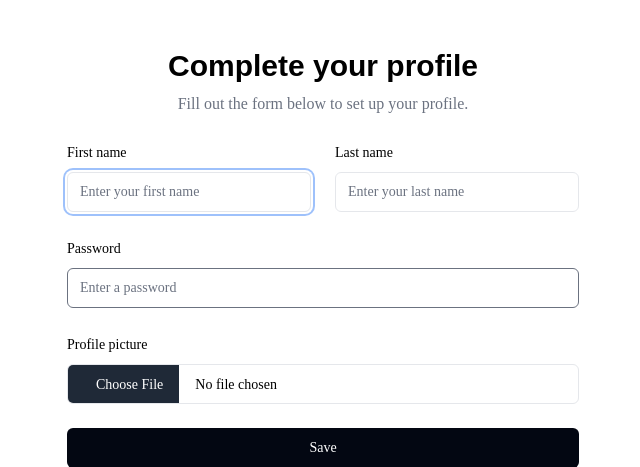
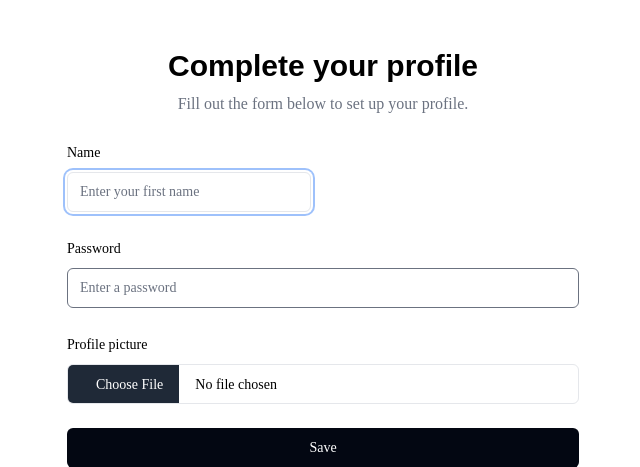
Before and after one commit to syjem/daily-time-recorder-system, a Flask app: template src/templates/profile-setup.html in a window 1280 px wide. Shown: the part 56-523 px from the top of the page, without its empty margins (317-957 px from the left). Run offline with Flask 3, Linux system fonts and the light colour scheme; the template is opened without the code that fills it, so the values that code supplies are empty; style sheets or scripts are compiled from the project's sources; some libraries are stand-ins or nearby versions.

Commit message:
update templates

```diff
--- a/src/templates/includes/dashboard-header.html
+++ b/src/templates/includes/dashboard-header.html
@@ -15,7 +15,7 @@
       data-dropdown-toggle="userDropdown"
       data-dropdown-placement="bottom-start"
       class="w-10 h-10 rounded-full cursor-pointer"
-      src="https://github.com/shadcn.png"
+      src="{{ image_src }}"
       alt="User" />
 
     <!-- Dropdown menu -->
@@ -23,7 +23,7 @@
       id="userDropdown"
       class="z-10 hidden bg-white border divide-y divide-gray-100 rounded-lg shadow-lg w-44 dark:bg-gray-700 dark:divide-gray-600">
       <div class="px-4 py-3 text-sm text-gray-900 dark:text-white">
-        <h4 class="font-semibold">{{ first_name }} {{ last_name }}</h4>
+        <h4 class="font-semibold">{{ name }}</h4>
         <p class="font-medium truncate">{{ email }}</p>
       </div>
       <div class="py-1">
--- a/src/templates/includes/dashboard-sidebar.html
+++ b/src/templates/includes/dashboard-sidebar.html
@@ -1,7 +1,7 @@
 <div
   class="w-[250px] hidden h-screen border-r bg-gray-100/40 lg:block dark:bg-gray-800/40">
   <div class="flex h-[60px] items-center px-6">
-    <a class="flex items-center gap-2 font-semibold" href="#">
+    <a class="flex items-center gap-2 font-semibold" href="/">
       <svg
         xmlns="http://www.w3.org/2000/svg"
         width="24"
--- a/src/templates/profile-setup.html
+++ b/src/templates/profile-setup.html
@@ -17,27 +17,15 @@ block main %}
       <div class="space-y-2">
         <label
           class="text-sm font-medium leading-none peer-disabled:cursor-not-allowed peer-disabled:opacity-70"
-          for="firstname">
-          First name
+          for="name">
+          Name
         </label>
         <input
-          name="first-name"
+          name="name"
           class="flex h-10 w-full rounded-md border border-input bg-background px-3 py-2 text-sm ring-offset-background placeholder:text-muted-foreground focus-visible:outline-none focus-visible:ring-2 focus-visible:ring-ring focus-visible:ring-offset-2 disabled:cursor-not-allowed disabled:opacity-50"
-          id="firstname"
+          id="name"
           placeholder="Enter your first name"
           autofocus />
-      </div>
-      <div class="space-y-2">
-        <label
-          class="text-sm font-medium leading-none peer-disabled:cursor-not-allowed peer-disabled:opacity-70"
-          for="lastname">
-          Last name
-        </label>
-        <input
-          name="last-name"
-          class="flex h-10 w-full rounded-md border border-input bg-background px-3 py-2 text-sm ring-offset-background placeholder:text-muted-foreground focus-visible:outline-none focus-visible:ring-2 focus-visible:ring-ring focus-visible:ring-offset-2 disabled:cursor-not-allowed disabled:opacity-50"
-          id="lastname"
-          placeholder="Enter your last name" />
       </div>
     </div>
     <div class="space-y-2">
```
Also changed, not shown: 1 other file.
